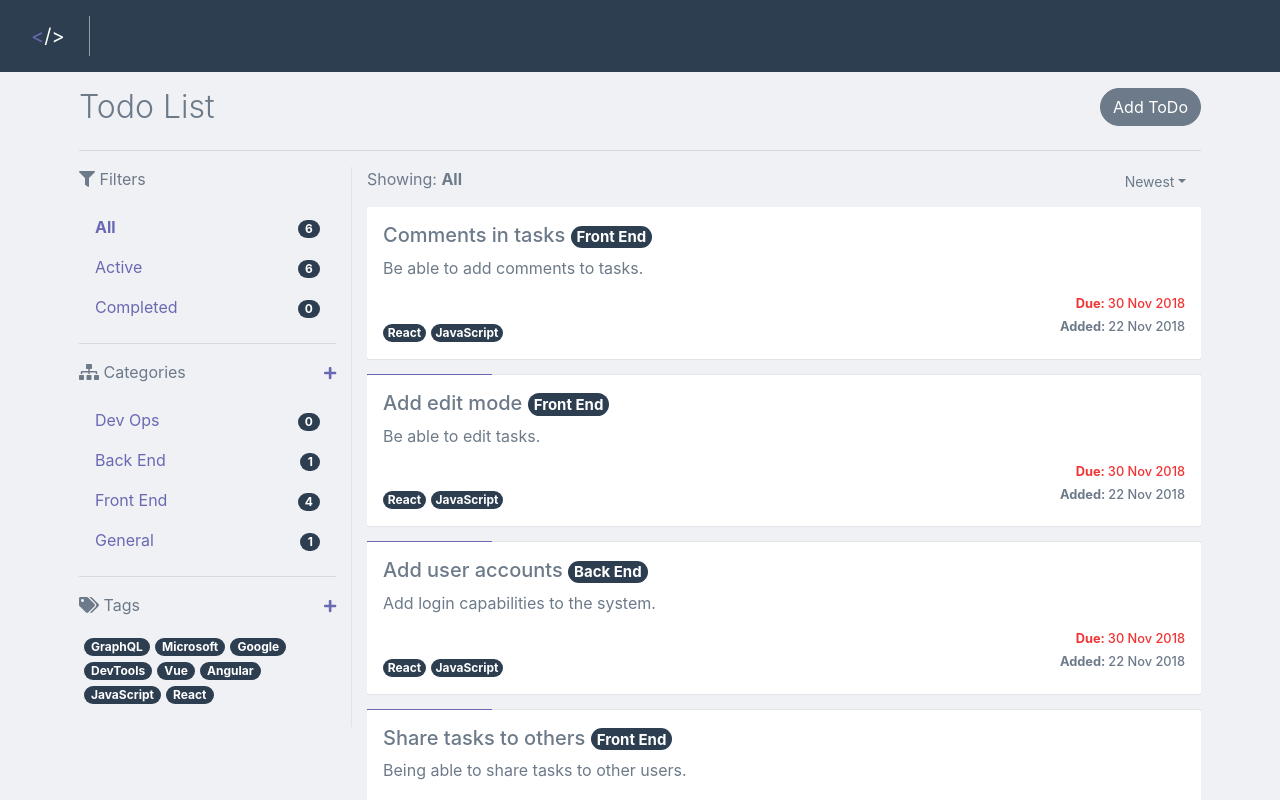
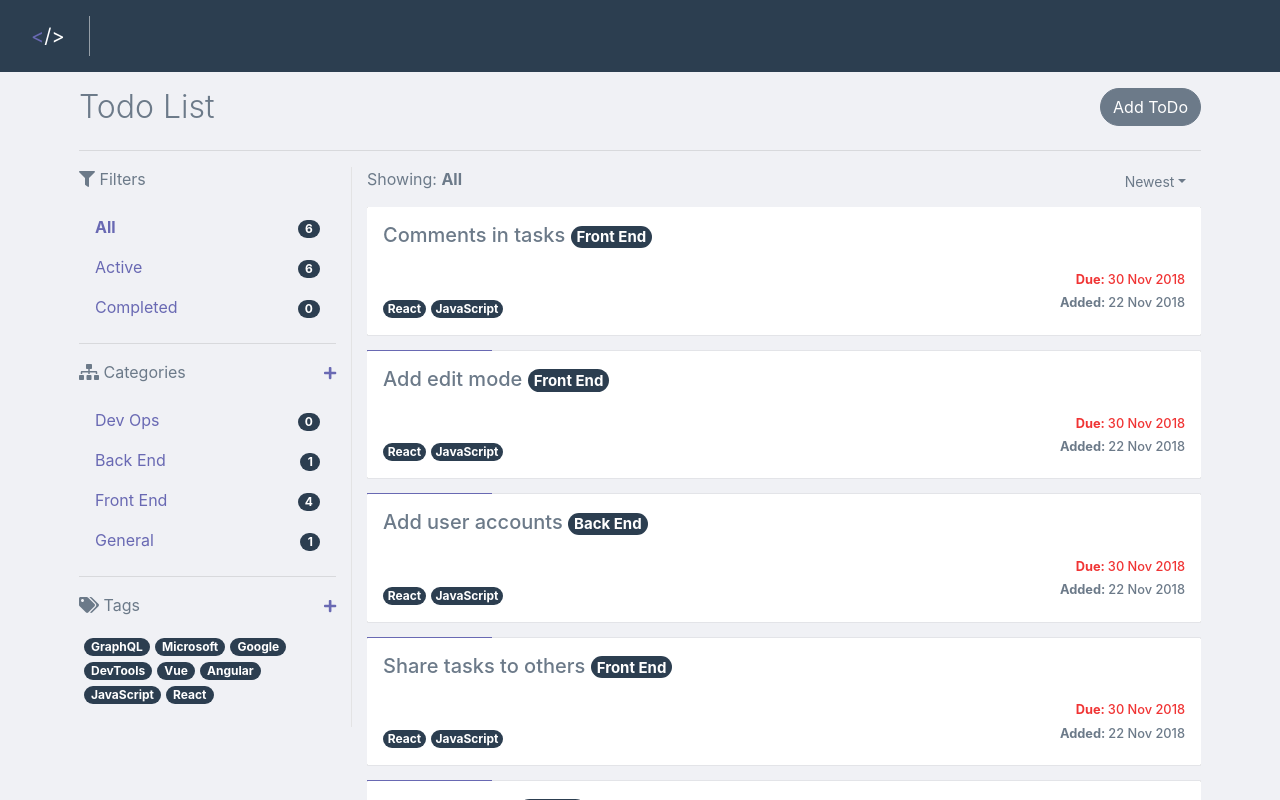
Before and after one commit to kml1990/advanced-react-todo, a React (Create React App) app: page / in a window 1280 px wide. Shown: the top 800 px of the page. Built offline with nearby package versions, Linux system fonts and the light colour scheme.

Commit message:
fixed passing data to modal, moved listitem to its own component

```diff
--- a/src/App.js
+++ b/src/App.js
@@ -32,6 +32,7 @@ import AppNavbar from "./components/AppNavbar";
 
 class App extends Component {
   render() {
+    console.log("render in App");
     return (
       <div className="App">
         <Provider store={store}>
--- a/src/components/TodoItem.js
+++ b/src/components/TodoItem.js
@@ -55,10 +55,11 @@ class TodoItem extends Component {
 
   render() {
     const todoItem = this.props.todoItem;
-    const categories = this.props.categories;
+    const { categories } = this.props.category;
+
     return (
       <div>
-        <CSSTransition timeout={500} classNames="fade">
+        <CSSTransition key={todoItem._id} timeout={500} classNames="fade">
           <ListGroupItem
             className={
               todoItem.completed
@@ -83,7 +84,11 @@ class TodoItem extends Component {
                 >
                   <FontAwesomeIcon icon="check" />
                 </a>
-                <a className="text-primary" href="#">
+                <a
+                  className="text-primary"
+                  href="#"
+                  onClick={this.props.editTodo.bind(this, todoItem)}
+                >
                   <FontAwesomeIcon icon="edit" />
                 </a>
                 <a
@@ -96,20 +101,23 @@ class TodoItem extends Component {
               </div>
             </ListGroupItemHeading>
             <ListGroupItemText className="truncate">
-              {todoItem.description}
+              {TodoItem.description}
             </ListGroupItemText>
             <div className="list-goup-item-footer">
               <Row>
                 <Col className="toDo__tags">
                   <div>
-                    {JSON.parse(todoItem.tags).map(tag => (
+                    {todoItem.tags.length !== 0
+                      ? JSON.parse(todoItem.tags).map(tag => (
                           <Badge key={tag.value} color="secondary">
                             {tag.label}
                           </Badge>
-                    ))}
+                        ))
+                      : ""}
                   </div>
                 </Col>
-                <Col className="text-right">
+                <Col>
+                  <div className="text-right">
                     <h6 className={this.getDateState(todoItem.dueDate)}>
                       <strong>Due: </strong>{" "}
                       {new Intl.DateTimeFormat("en-GB", {
@@ -126,6 +134,7 @@ class TodoItem extends Component {
                         day: "2-digit"
                       }).format(new Date(todoItem.date))}
                     </h6>
+                  </div>
                 </Col>
               </Row>
             </div>
@@ -137,13 +146,11 @@ class TodoItem extends Component {
 }
 
 TodoItem.propTypes = {
-  todo: PropTypes.object.isRequired,
   category: PropTypes.object.isRequired,
   tag: PropTypes.object.isRequired
 };
 
 const mapStateToProps = state => ({
-  todo: state.todo,
   category: state.category,
   tag: state.tag
 });
--- a/src/components/TodoList.js
+++ b/src/components/TodoList.js
@@ -1,22 +1,14 @@
 import React, { Component } from "react";
-import {
-  ListGroup,
-  ListGroupItem,
-  ListGroupItemHeading,
-  ListGroupItemText,
-  Badge,
-  Row,
-  Col
-} from "reactstrap";
-import { CSSTransition, TransitionGroup } from "react-transition-group";
 import { connect } from "react-redux";
-import { FontAwesomeIcon } from "@fortawesome/react-fontawesome";
 import PropTypes from "prop-types";
-
 import { deleteTodo, updateTodo } from "../actions/todoActions";
 
+import { ListGroup } from "reactstrap";
+import { TransitionGroup } from "react-transition-group";
+
+import TodoItem from "./TodoItem";
+
 class TodoList extends Component {
-
   onDeleteClick = id => {
     this.props.deleteTodo(id);
   };
@@ -74,89 +66,18 @@ class TodoList extends Component {
         return todo[type] === value;
       }
     });
-    //const { todos } = this.props.todo;
-    const { categories } = this.props.category;
 
+    console.log("render in TodoList");
     return (
       <ListGroup className="todo">
-      <TransitionGroup className="todo__list">
+        <TransitionGroup className="todo__list">
           {filteredToDos ? (
             filteredToDos.map(todo => (
-              <CSSTransition key={todo._id} timeout={500} classNames="fade">
-                <ListGroupItem
-                  className={
-                    todo.completed
-                      ? "toDo__list-item completed"
-                      : "toDo__list-item"
-                  }
-                >
-                  <ListGroupItemHeading>
-                    <span className="toDo__title">{todo.name}</span>{" "}
-                    <Badge color="secondary">
-                      {this.getCategoryName(todo.category, categories)}
-                    </Badge>
-                    <div className="float-right toDo__actions">
-                      <a
-                        className="text-primary"
-                        href="#"
-                        onClick={this.onCompleteClick.bind(
-                          this,
-                          todo,
-                          todo.completed
-                        )}
-                      >
-                        <FontAwesomeIcon icon="check" />
-                      </a>
-                      <a className="text-primary" href="#" onClick={this.props.editTodo.bind(this, todo)}>
-                        <FontAwesomeIcon icon="edit" />
-                      </a>
-                      <a
-                        className="text-primary"
-                        href="#"
-                        onClick={this.onDeleteClick.bind(this, todo._id)}
-                      >
-                        <FontAwesomeIcon icon="trash-alt" />
-                      </a>
-                    </div>
-                  </ListGroupItemHeading>
-                  <ListGroupItemText className="truncate">
-                    {todo.description}
-                  </ListGroupItemText>
-                  <div className="list-goup-item-footer">
-                    <Row>
-                      <Col className="toDo__tags">
-                        <div>
-                          {(todo.tags.length !== 0 ? JSON.parse(todo.tags).map(tag => (
-                            <Badge key={tag.value} color="secondary">
-                              {tag.label}
-                            </Badge>
-                          )) : "")}
-                        </div>
-                      </Col>
-                      <Col>
-                        <div className="text-right">
-                          <h6 className={this.getDateState(todo.dueDate)}>
-                            <strong>Due: </strong>{" "}
-                            {new Intl.DateTimeFormat("en-GB", {
-                              year: "numeric",
-                              month: "short",
-                              day: "2-digit"
-                            }).format(new Date(todo.dueDate))}
-                          </h6>
-                          <h6>
-                            <strong>Added: </strong>{" "}
-                            {new Intl.DateTimeFormat("en-GB", {
-                              year: "numeric",
-                              month: "short",
-                              day: "2-digit"
-                            }).format(new Date(todo.date))}
-                          </h6>
-                        </div>
-                      </Col>
-                    </Row>
-                  </div>
-                </ListGroupItem>
-              </CSSTransition>
+              <TodoItem
+                key={todo._id}
+                todoItem={todo}
+                editTodo={this.props.editTodo}
+              />
             ))
           ) : (
             <h1>No todos</h1>
--- a/src/components/TodoModal.js
+++ b/src/components/TodoModal.js
@@ -57,14 +57,16 @@ class TodoModal extends Component {
 
   onTodoSubmited = e => {
     e.preventDefault();
-    if(this.state.name === "") {
+    if (this.state.name === "") {
       this.setState({
         nameInvalid: true
-      })
+      });
     } else {
-      this.setState({
+      this.setState(
+        {
           nameInvalid: false
-      }, () => {
+        },
+        () => {
           const todo = {
             _id: uuid(),
             name: this.state.name,
@@ -80,25 +82,27 @@ class TodoModal extends Component {
 
           /* Close category modal */
           this.props.toggleTodoModal();
-      })
+        }
+      );
     }
   };
 
-  componentWillUpdate(nextProps, nextState) {
-    console.log(nextProps.todoItem)
-    // if(this.props.todoItem != null) {
-    //   const {name, description, category, tags, dueDate} = this.props.todoItem;
-    //   this.setState({
-    //     name,
-    //     description,
-    //     category,
-    //     tags,
-    //     dueDate
-    //   });
-    // }
+  componentDidUpdate(prevProps, prevState) {
+    console.log("componentDidUpdate in TodoModal");
+    if (prevProps.todoItem != null) {
+      const { name, description, category, tags, dueDate } = prevProps.todoItem;
+      this.setState({
+        name: name,
+        description: description,
+        category: category,
+        tags: tags,
+        dueDate: dueDate
+      });
+    }
   }
 
   render() {
+    console.log("render in TodoModal");
     const { categories } = this.props.category;
     const catOptions = categories.map(category => {
       return { value: category._id, label: category.name };
@@ -111,7 +115,10 @@ class TodoModal extends Component {
 
     return (
       <div>
-        <Modal isOpen={this.props.todoModal} toggle={this.props.toggleTodoModal}>
+        <Modal
+          isOpen={this.props.todoModal}
+          toggle={this.props.toggleTodoModal}
+        >
           <ModalHeader toggle={this.toggleToDo}>Add Todo</ModalHeader>
           <Form onSubmit={this.onTodoSubmited}>
             <ModalBody>
@@ -124,6 +131,7 @@ class TodoModal extends Component {
                       name="name"
                       id="name"
                       placeholder="Add todo name"
+                      value={this.state.name}
                       onChange={this.onInputChange}
                       invalid={this.state.nameInvalid}
                     />
@@ -140,6 +148,7 @@ class TodoModal extends Component {
                       name="description"
                       id="description"
                       placeholder="Add todo descrption"
+                      value={this.state.description}
                       onChange={this.onInputChange}
                     />
                   </FormGroup>
@@ -158,7 +167,10 @@ class TodoModal extends Component {
                         options={catOptions}
                       />
                       <InputGroupAddon addonType="append">
-                        <Button color="secondary" onClick={this.props.toggleCategoryModal}>
+                        <Button
+                          color="secondary"
+                          onClick={this.props.toggleCategoryModal}
+                        >
                           <FontAwesomeIcon icon="plus" />
                         </Button>
                       </InputGroupAddon>
@@ -180,7 +192,10 @@ class TodoModal extends Component {
                         options={tagsOptions}
                       />
                       <InputGroupAddon addonType="append">
-                        <Button color="secondary" onClick={this.props.toggleTagModal}>
+                        <Button
+                          color="secondary"
+                          onClick={this.props.toggleTagModal}
+                        >
                           <FontAwesomeIcon icon="plus" />
                         </Button>
                       </InputGroupAddon>
@@ -197,6 +212,7 @@ class TodoModal extends Component {
                       name="dueDate"
                       id="dueDate"
                       placeholder="Add todo due date"
+                      value={new Date(this.state.dueDate)}
                       onChange={this.onInputChange}
                     />
                   </FormGroup>
```
Also changed, not shown: src/components/TodoContainer.js (+28 -10 lines). Lines whose indentation alone changed are shown as unchanged.
